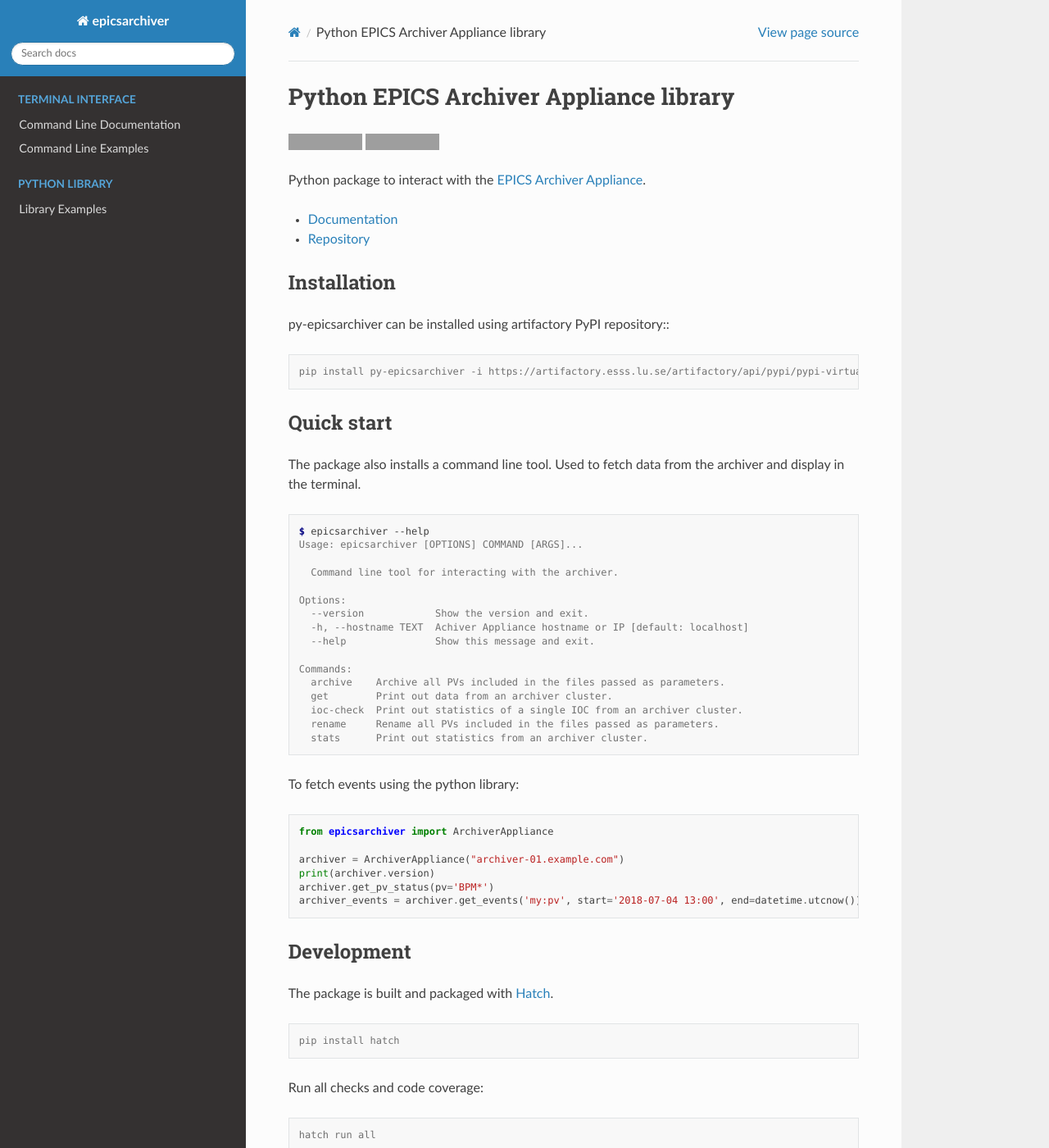
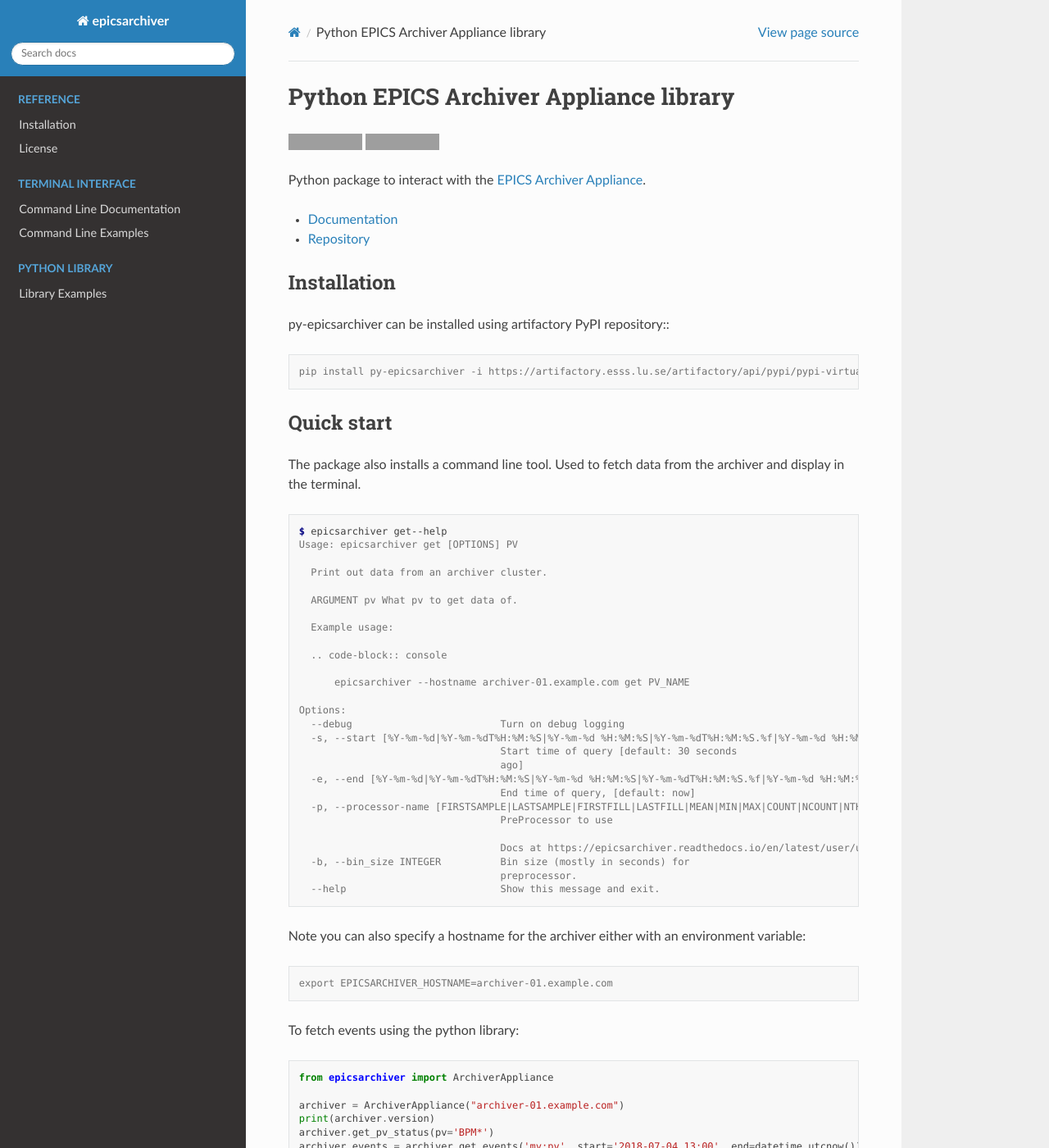
Before and after one commit to archiver-appliance/epicsarchiver-retrieval-client, a Sphinx documentation site: the page built from docs/source/index.md, in a window 1280 px wide and 1400 px high. Shown: the whole window at 82% size. Built offline with Sphinx 7.4.7 and the Read the Docs theme 3.1.0, drawn with Linux system fonts in a browser that asks for light colours; grey boxes are pictures that could not be loaded.

Commit message:
Update get cmd documentation

`````diff
--- a/README.md
+++ b/README.md
@@ -22,23 +22,40 @@
 The package also installs a command line tool. Used to fetch data from the archiver and display in the terminal.
 
 ```console
-$ epicsarchiver --help
-Usage: epicsarchiver [OPTIONS] COMMAND [ARGS]...
+$ epicsarchiver get--help
+Usage: epicsarchiver get [OPTIONS] PV
 
-  Command line tool for interacting with the archiver.
+  Print out data from an archiver cluster.
+
+  ARGUMENT pv What pv to get data of.
+
+  Example usage:
+
+  .. code-block:: console
+
+      epicsarchiver --hostname archiver-01.example.com get PV_NAME
 
 Options:
-  --version            Show the version and exit.
-  -h, --hostname TEXT  Achiver Appliance hostname or IP [default: localhost]
-  --help               Show this message and exit.
+  --debug                         Turn on debug logging
+  -s, --start [%Y-%m-%d|%Y-%m-%dT%H:%M:%S|%Y-%m-%d %H:%M:%S|%Y-%m-%dT%H:%M:%S.%f|%Y-%m-%d %H:%M:%S.%f]
+                                  Start time of query [default: 30 seconds
+                                  ago]
+  -e, --end [%Y-%m-%d|%Y-%m-%dT%H:%M:%S|%Y-%m-%d %H:%M:%S|%Y-%m-%dT%H:%M:%S.%f|%Y-%m-%d %H:%M:%S.%f]
+                                  End time of query, [default: now]
+  -p, --processor-name [FIRSTSAMPLE|LASTSAMPLE|FIRSTFILL|LASTFILL|MEAN|MIN|MAX|COUNT|NCOUNT|NTH|MEDIAN|STD|JITTER|IGNOREFLYERS|FLYERS|VARIANCE|POPVARIANCE|KURTOSIS|SKEWNESS|LINEAR|LOESS|OPTIMIZED|OPTIMLASTSAMPLE|CAPLOTBINNING|DEADBAND|ERRORBAR]
+                                  PreProcessor to use
 
-Commands:
-  archive    Archive all PVs included in the files passed as parameters.
-  get        Print out data from an archiver cluster.
-  ioc-check  Print out statistics of a single IOC from an archiver cluster.
-  rename     Rename all PVs included in the files passed as parameters.
-  stats      Print out statistics from an archiver cluster.
+                                  Docs at https://epicsarchiver.readthedocs.io/en/latest/user/userguide.html#processing-of-data
+  -b, --bin_size INTEGER          Bin size (mostly in seconds) for
+                                  preprocessor.
+  --help                          Show this message and exit.
 ```
+
+Note you can also specify a hostname for the archiver either with an environment variable:
+
+```console
+export EPICSARCHIVER_HOSTNAME=archiver-01.example.com
+````
 
 To fetch events using the python library:
 
--- a/docs/source/index.md
+++ b/docs/source/index.md
@@ -4,9 +4,8 @@
 
 
 ```{toctree}
----
 :hidden:
-:maxdepth: 1
+:caption: Reference
 
 installation
 License <license>
@@ -14,7 +13,6 @@
 
 ```{toctree}
 :hidden:
-:maxdepth:
 :caption: Terminal Interface
 
 usage
`````
Also changed, not shown: other parts of docs/source/index.md (+0 -1 lines), 1 other file.
